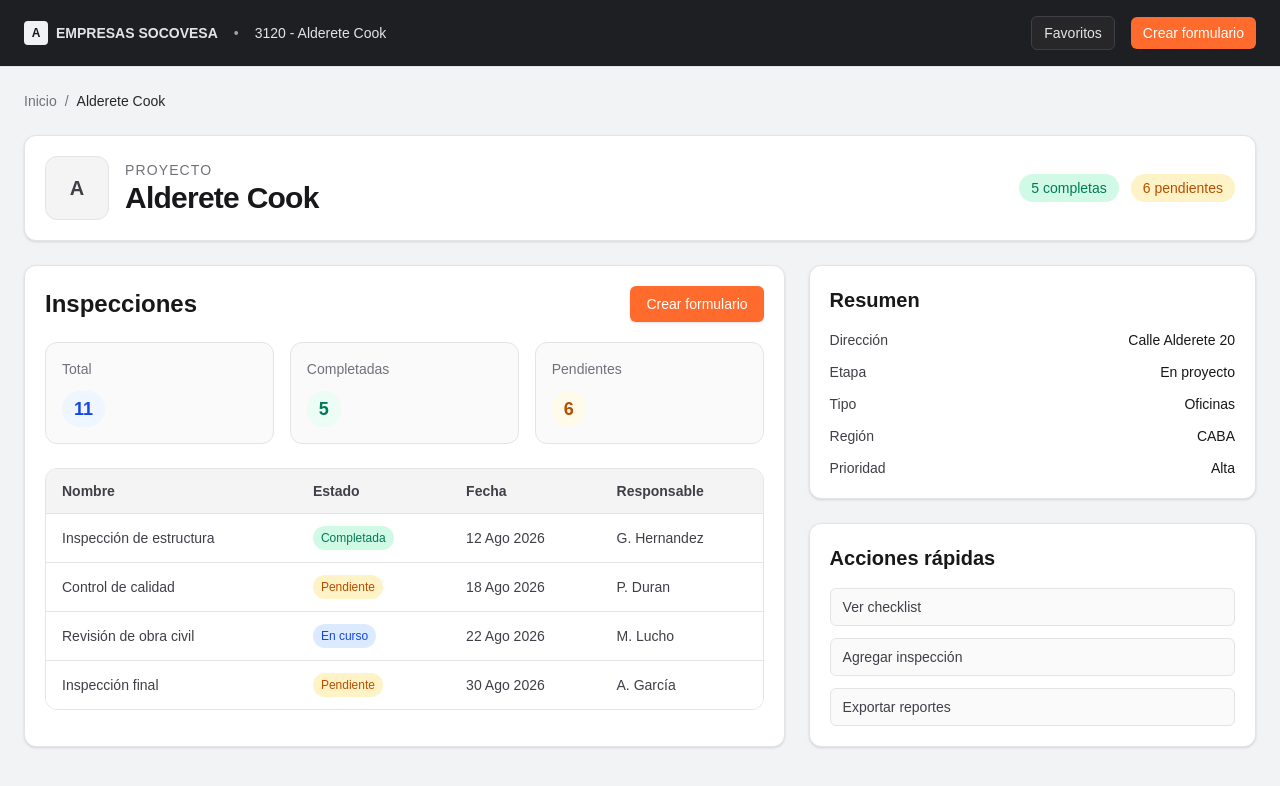
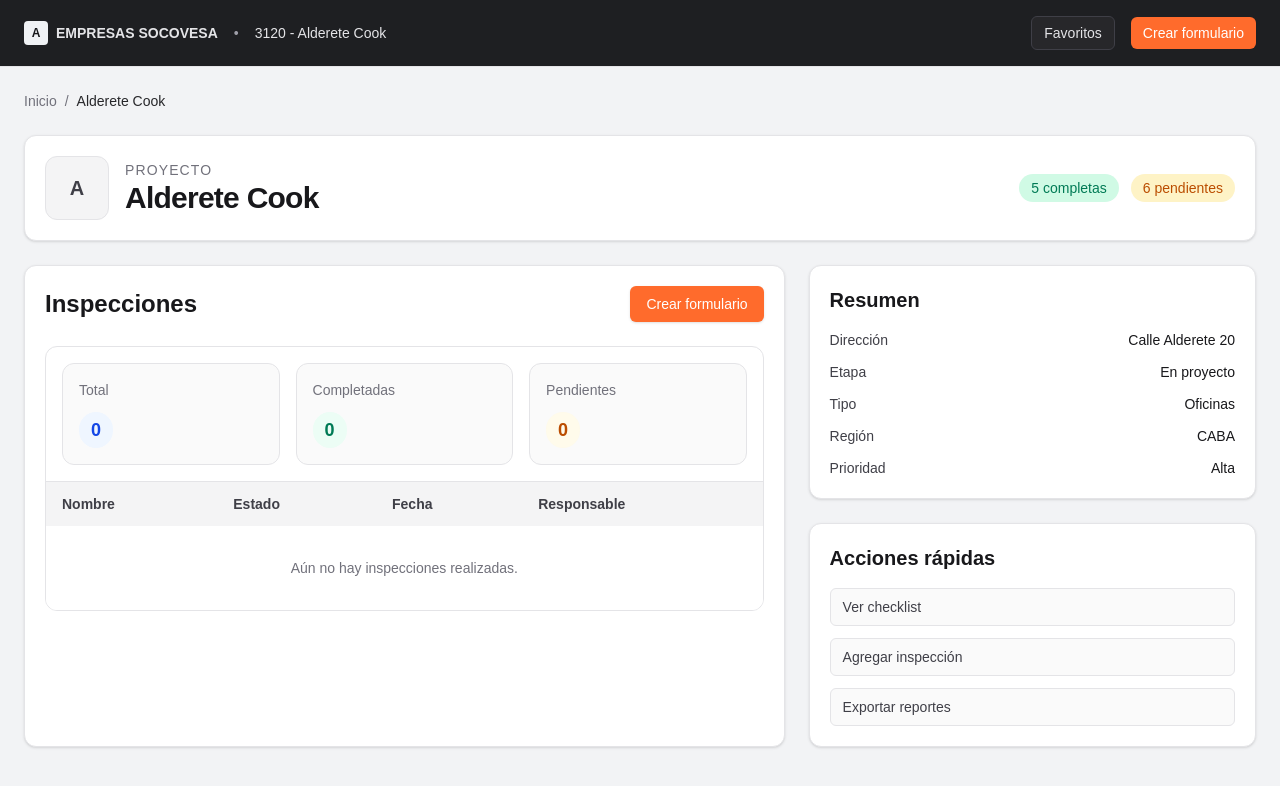
Before and after one commit to Mdvas33/Procore, a Next.js app: page /proyecto/alderete-cook in a window 1280 px wide. Shown: the top 786 px of the page. Built offline with nearby package versions, Linux system fonts and the light colour scheme.

Commit message:
Show only completed project inspection

```diff
--- a/app/proyecto/[slug]/ProjectInspections.tsx
+++ b/app/proyecto/[slug]/ProjectInspections.tsx
@@ -1,19 +1,13 @@
 "use client";
 
 import { useState } from "react";
+import Link from "next/link";
 
 type SavedForm = {
   submitted?: boolean;
   formName?: string;
   createdAt?: string;
 };
-
-const baseInspections = [
-  ["Inspección de estructura", "Completada", "12 Ago 2026", "G. Hernandez"],
-  ["Control de calidad", "Pendiente", "18 Ago 2026", "P. Duran"],
-  ["Revisión de obra civil", "En curso", "22 Ago 2026", "M. Lucho"],
-  ["Inspección final", "Pendiente", "30 Ago 2026", "A. García"],
-];
 
 export default function ProjectInspections({ projectSlug }: { projectSlug: string }) {
   const [savedForm] = useState<SavedForm | null>(() => {
@@ -28,10 +22,16 @@ export default function ProjectInspections({ projectSlug }: { projectSlug: strin
   });
 
   const inspections = savedForm?.submitted && savedForm.createdAt
-    ? [...baseInspections, [savedForm.formName ?? "Inspección de Marketing", "Completada", formatDate(savedForm.createdAt), ""]]
-    : baseInspections;
+    ? [[savedForm.formName ?? "Inspección de Marketing", "Completada", formatDate(savedForm.createdAt), ""]]
+    : [];
 
   return (
+    <>
+      <div className="grid gap-4 border-b border-zinc-200 p-4 md:grid-cols-3">
+        <StatCard label="Total" value={String(inspections.length)} tone="blue" />
+        <StatCard label="Completadas" value={String(inspections.length)} tone="green" />
+        <StatCard label="Pendientes" value="0" tone="amber" />
+      </div>
       <table className="min-w-full border-collapse text-left text-sm text-zinc-700">
         <thead className="bg-zinc-100 text-zinc-700">
           <tr>
@@ -42,27 +42,25 @@ export default function ProjectInspections({ projectSlug }: { projectSlug: strin
           </tr>
         </thead>
         <tbody className="bg-white">
-        {inspections.map(([name, estado, fecha, responsable]) => (
+          {inspections.length === 0 ? (
+            <tr><td colSpan={4} className="px-4 py-8 text-center text-zinc-500">Aún no hay inspecciones realizadas.</td></tr>
+          ) : inspections.map(([name, estado, fecha, responsable]) => (
             <tr key={`${name}-${fecha}`} className="border-t border-zinc-200">
-            <td className="px-4 py-3">{name}</td>
-            <td className="px-4 py-3">
-              <span className={`inline-flex rounded-full px-2 py-1 text-xs font-medium ${
-                estado === "Completada"
-                  ? "bg-emerald-100 text-emerald-700"
-                  : estado === "En curso"
-                    ? "bg-blue-100 text-blue-700"
-                    : "bg-amber-100 text-amber-700"
-              }`}>
-                {estado}
-              </span>
-            </td>
+              <td className="px-4 py-3"><Link href={`/proyecto/${projectSlug}/formulario`} className="font-medium text-zinc-800 hover:text-[#ff6b2c] hover:underline">{name}</Link></td>
+              <td className="px-4 py-3"><span className="inline-flex rounded-full bg-emerald-100 px-2 py-1 text-xs font-medium text-emerald-700">{estado}</span></td>
               <td className="px-4 py-3">{fecha}</td>
               <td className="px-4 py-3">{responsable || "-"}</td>
             </tr>
           ))}
         </tbody>
       </table>
+    </>
   );
+}
+
+function StatCard({ label, value, tone }: { label: string; value: string; tone: "blue" | "green" | "amber" }) {
+  const toneClasses = { blue: "bg-blue-50 text-blue-700", green: "bg-emerald-50 text-emerald-700", amber: "bg-amber-50 text-amber-700" };
+  return <div className="rounded-xl border border-zinc-200 bg-zinc-50 p-4"><p className="text-sm text-zinc-500">{label}</p><div className={`mt-3 inline-flex rounded-full px-3 py-1 text-lg font-bold ${toneClasses[tone]}`}>{value}</div></div>;
 }
 
 function formatDate(value: string) {
--- a/app/proyecto/[slug]/page.tsx
+++ b/app/proyecto/[slug]/page.tsx
@@ -80,12 +80,6 @@ export default async function ProjectDetailPage({
               </Link>
             </div>
 
-            <div className="grid gap-4 md:grid-cols-3">
-              <StatCard label="Total" value={String(project.inspecciones)} tone="blue" />
-              <StatCard label="Completadas" value={String(project.completadas)} tone="green" />
-              <StatCard label="Pendientes" value={String(project.pendientes)} tone="amber" />
-            </div>
-
             <div className="mt-6 overflow-hidden rounded-xl border border-zinc-200">
               <ProjectInspections projectSlug={project.slug} />
             </div>
@@ -119,28 +113,3 @@ export default async function ProjectDetailPage({
     </div>
   );
 }
-
-function StatCard({
-  label,
-  value,
-  tone,
-}: {
-  label: string;
-  value: string;
-  tone: "blue" | "green" | "amber";
-}) {
-  const toneClasses = {
-    blue: "bg-blue-50 text-blue-700",
-    green: "bg-emerald-50 text-emerald-700",
-    amber: "bg-amber-50 text-amber-700",
-  };
-
-  return (
-    <div className="rounded-xl border border-zinc-200 bg-zinc-50 p-4">
-      <p className="text-sm text-zinc-500">{label}</p>
-      <div className={`mt-3 inline-flex rounded-full px-3 py-1 text-lg font-bold ${toneClasses[tone]}`}>
-        {value}
-      </div>
-    </div>
-  );
-}
```
Lines whose indentation alone changed are shown as unchanged.
